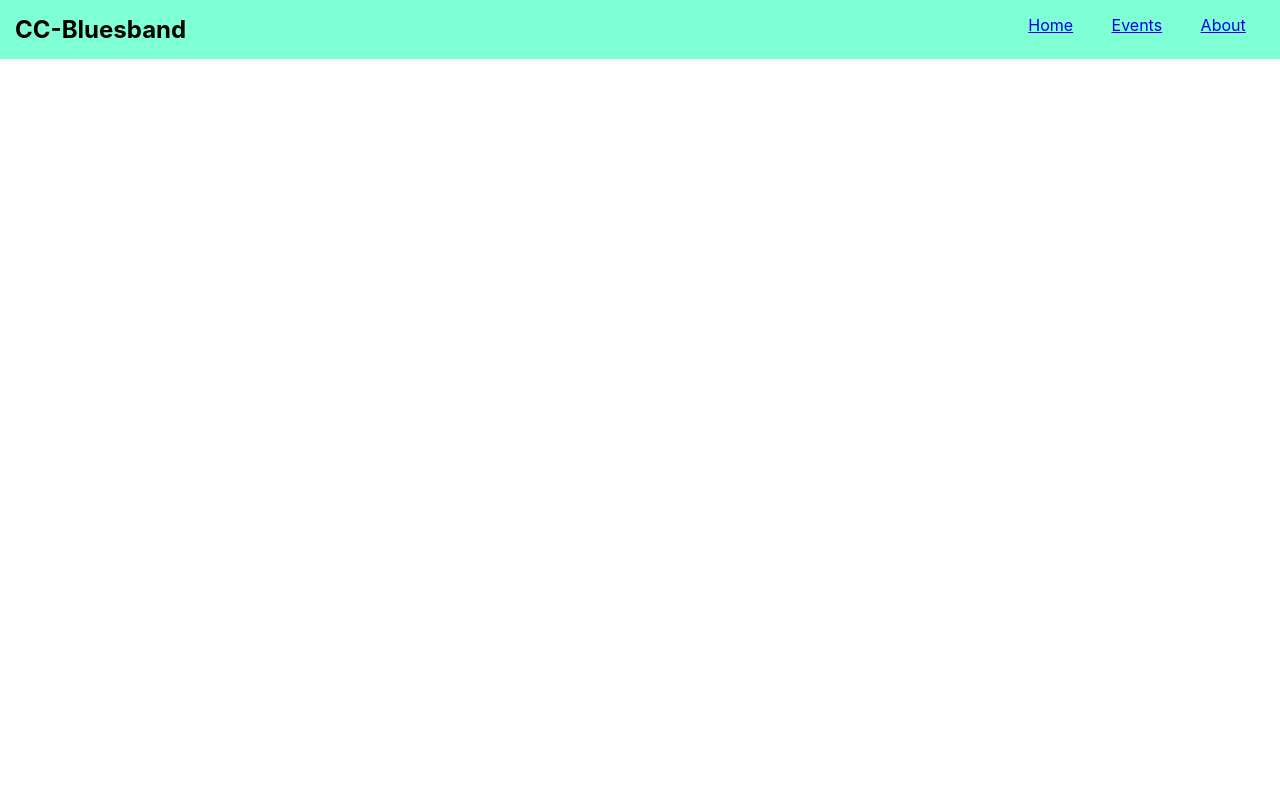
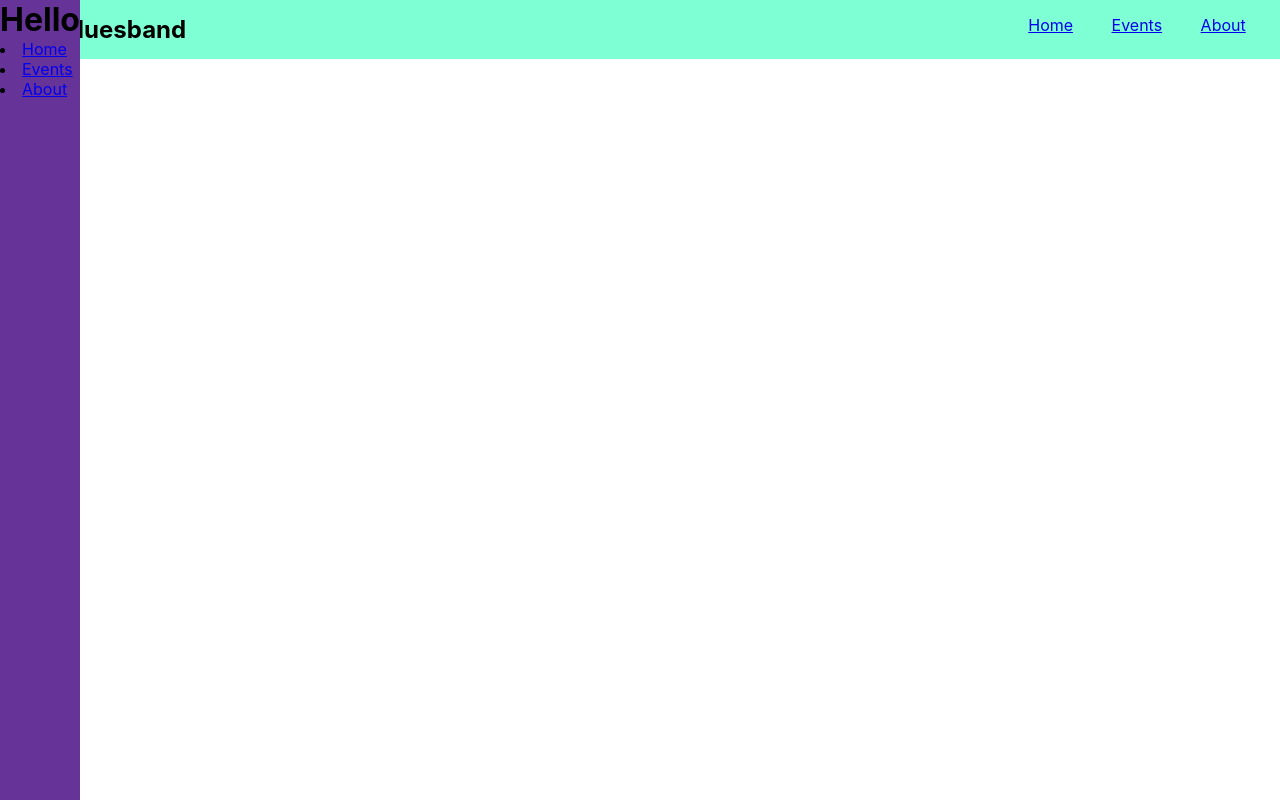
Before and after one commit to Strombach/cc_bluesband_frontend, a React (Create React App) app: page / in a window 1280 px wide. Built offline with nearby package versions, Linux system fonts and the light colour scheme; the HTML template or start-up script is replaced by a standard one.

Commit message:
adds a drawerMenu component

```diff
--- a/src/application/App.tsx
+++ b/src/application/App.tsx
@@ -1,6 +1,6 @@
 import React from 'react';
 import './App.scss';
-import { Navbar } from './components';
+import { Navbar, DrawerMenu } from './components';
 
 function App() {
 
@@ -22,6 +22,7 @@ function App() {
         tabs={tabs}
         title={"CC-Bluesband"}
       />
+      <DrawerMenu tabs={tabs} />
     </div>
   );
 }
--- /dev/null
+++ b/src/application/components/drawerMenu/DrawerMenu.tsx
@@ -0,0 +1,22 @@
+import * as React from 'react';
+import './drawerMenu.scss';
+import PropsInterface from './PropsInterface';
+
+const DrawerMenu = ((props: PropsInterface) => {
+    return (
+        <div className='drawer-menu'>
+            <h1>Hello</h1>
+            {props.tabs.map((tab: any) => {
+                return (
+                    <li>
+                        <a href="/">
+                            {tab.title}
+                        </a>
+                    </li>
+                );
+            })}
+        </div>
+    );
+});
+
+export default DrawerMenu;
--- /dev/null
+++ b/src/application/components/drawerMenu/PropsInterface.ts
@@ -0,0 +1,5 @@
+interface PropsInterface {
+    tabs: Array<any>;
+}
+
+export default PropsInterface;
--- /dev/null
+++ b/src/application/components/drawerMenu/drawerMenu.scss
@@ -0,0 +1,6 @@
+.drawer-menu {
+    background-color: rebeccapurple;
+    min-height: 100vh;
+    top:0;
+    position: absolute;
+}
--- /dev/null
+++ b/src/application/components/drawerMenu/index.ts
@@ -0,0 +1 @@
+export { default } from './DrawerMenu';
--- a/src/application/components/index.ts
+++ b/src/application/components/index.ts
@@ -1 +1,2 @@
 export { default as Navbar } from './navbar';
+export { default as DrawerMenu } from './drawerMenu';
```
